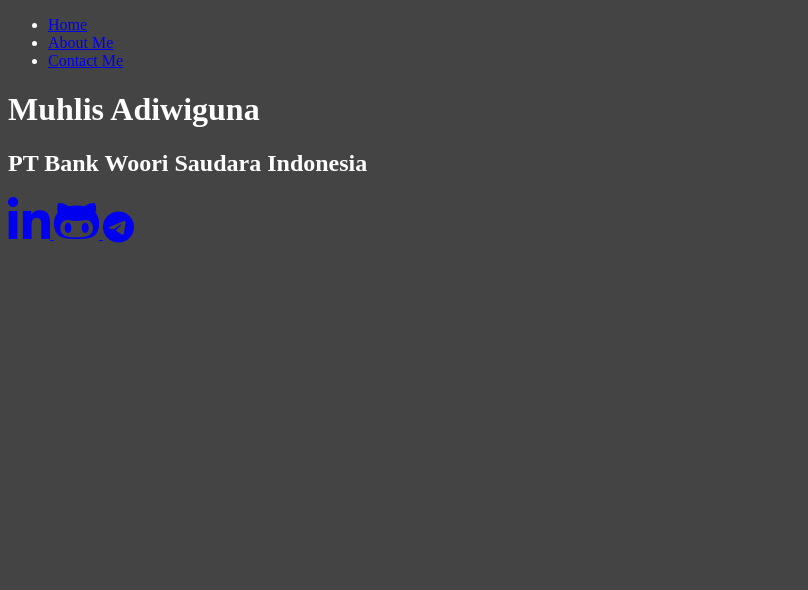
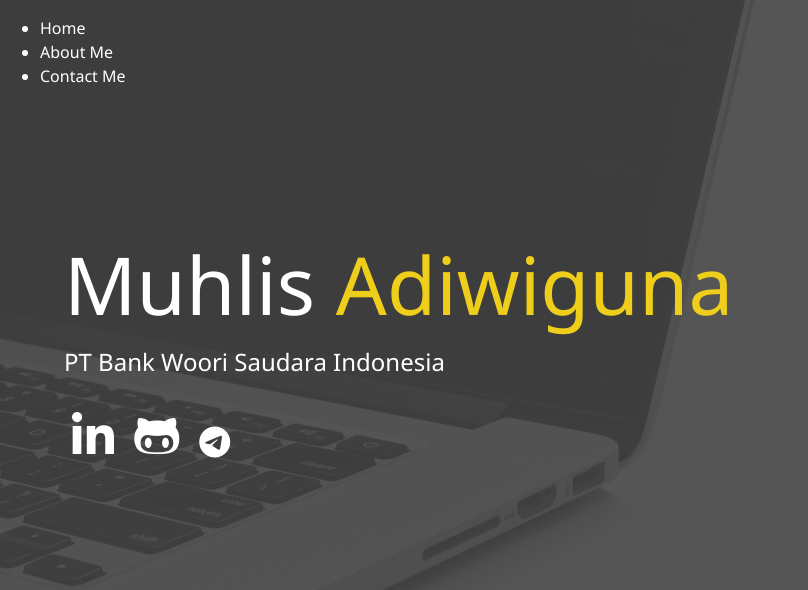
Before and after one commit to honey-dew/ma, a Flask app: page / in a window 1280 px wide. Shown: the top 590 px of the page, without its empty margins (0-808 px from the left). Run offline with Flask 2, Linux system fonts and the light colour scheme; some libraries are stand-ins or nearby versions.

Commit message:
add css to body, header, main, heading, and anchor

```diff
--- a/app/static/css/main.css
+++ b/app/static/css/main.css
@@ -1,3 +1,58 @@
+* {
+  box-sizing: border-box; }
+
 body {
   background: #444;
-  color: #fff; }
+  color: #fff;
+  margin: 0;
+  font-family: 'segoe UI', 'Segoe UI', Tahoma, Geneva, Verdana, sans-serif;
+  line-height: 1.5; }
+  body#bg-img {
+    background: url(../img/main-background.jpg);
+    background-attachment: fixed;
+    background-size: cover; }
+    body#bg-img:after {
+      content: '';
+      position: absolute;
+      top: 0;
+      right: 0;
+      width: 100%;
+      height: 100%;
+      z-index: -1;
+      background: rgba(68, 68, 68, 0.9); }
+
+header {
+  position: fixed;
+  z-index: 2;
+  width: 100%; }
+
+main {
+  padding: 4rem;
+  height: 100%; }
+  main#home {
+    overflow: hidden; }
+    main#home h1 {
+      margin-top: 20vh; }
+  main .icons {
+    margin-top: 1rem; }
+    main .icons a {
+      padding: 0.5rem; }
+      main .icons a:hover {
+        color: #eece1a;
+        transition: all 0.5s ease-out; }
+
+h1, h2, h3 {
+  margin: 0;
+  font-weight: 400; }
+  h1.lg-heading, h2.lg-heading, h3.lg-heading {
+    font-size: 5rem; }
+  h1.sm-heading, h2.sm-heading, h3.sm-heading {
+    margin-bottom: 2rem;
+    padding: 0.2rem, 1rem; }
+
+.text-secondary {
+  color: #eece1a; }
+
+a {
+  color: #fff;
+  text-decoration: none; }
--- a/scss/_config.scss
+++ b/scss/_config.scss
@@ -1,3 +1,32 @@
 // This file contain variable and mixin for main.scss file
 
 $primary-color:#444;
+$secondary-color:#eece1a;
+$show-home-image: true;
+$home-image: url(../img/main-background.jpg);
+$background-opacity: 0.9;
+
+@mixin background {
+    @if $show-home-image {
+        &#bg-img {
+            background: $home-image;
+            background-attachment: fixed;
+            background-size: cover;
+
+            &:after {
+                content: '';
+                position: absolute;
+                top: 0;
+                right: 0;
+                width: 100%;
+                height: 100%;
+                z-index: -1;
+                background: rgba($primary-color, $background-opacity);
+            }
+        }
+    }
+}
+
+@mixin easeOut {
+    transition: all 0.5s ease-out;
+}
--- a/scss/main.scss
+++ b/scss/main.scss
@@ -1,6 +1,74 @@
 @import 'config';
 
+* {
+    box-sizing: border-box;
+}
+
+// body
 body {
+    @include background;
     background: $primary-color;
     color: #fff;
+    margin: 0;
+    font-family: 'segoe UI', 'Segoe UI', Tahoma, Geneva, Verdana, sans-serif;
+    line-height: 1.5;
 }
+
+// header
+header {
+    position: fixed;
+    z-index: 2;
+    width: 100%;
+}
+
+//main
+main {
+    padding: 4rem;
+    height: 100%;
+
+    &#home {
+        overflow: hidden;
+        h1 {
+            margin-top: 20vh;
+        }
+    }
+
+    .icons {
+        margin-top: 1rem;
+
+        a {
+            padding: 0.5rem;
+
+            &:hover {
+                color: $secondary-color;
+                @include easeOut;
+            }
+        }
+    }
+
+}
+
+// heading
+h1, h2, h3 {
+    margin: 0;
+    font-weight: 400;
+
+    &.lg-heading {
+        font-size: 5rem;
+    }
+
+    &.sm-heading {
+        margin-bottom: 2rem;
+        padding: 0.2rem, 1rem;
+    }
+}
+
+.text-secondary {
+    color: $secondary-color;
+}
+
+// a
+a {
+    color: #fff;
+    text-decoration: none;
+}
```
